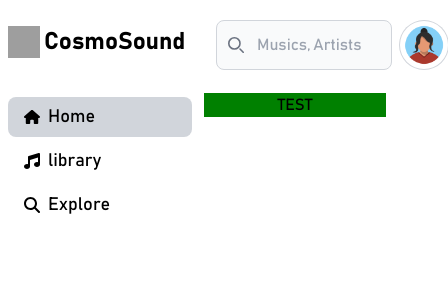
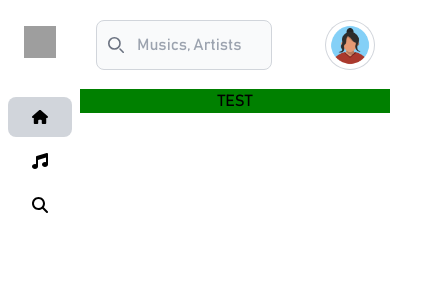
Before and after one commit to enzo405/Cosmosound, a React (Vite) app: page / in a window 390 px wide. Shown: the top 300 px of the page, 448 px wide, since content can reach past the window. Built offline with nearby package versions, Linux system fonts and the light colour scheme; grey boxes are pictures that could not be loaded.

Commit message:
Added responsive v1 (pas encore finis)

```diff
--- a/src/assets/css/app.css
+++ b/src/assets/css/app.css
@@ -66,13 +66,3 @@ h6 {
 #__next {
   isolation: isolate;
 }
-
-
-.sidebar {
-  width: 200px;
-  min-width: 200px;
-}
-
-.main {
-  width: calc(100% - 200px);
-}
--- a/src/components/Template/Header/HeaderAvatarOptions.tsx
+++ b/src/components/Template/Header/HeaderAvatarOptions.tsx
@@ -12,7 +12,7 @@ function HeaderAvatarOptions({
   children,
   onClick = () => {},
 }: Readonly<HeaderAvatarOptionsProps>): ReactElement {
-  let classNames = "flex flex-row gap-1 justify-start m-1 p-2 rounded-sm";
+  let classNames = "flex flex-row gap-1 justify-start m-1 p-2 rounded-lg";
   if (isClickable) {
     classNames += " cursor-pointer hover:bg-slate-400 group";
   }
--- a/src/components/Template/Root.tsx
+++ b/src/components/Template/Root.tsx
@@ -5,11 +5,11 @@ import Sidebar from "./Sidebar/Sidebar";
 
 function Root(): ReactElement {
   return (
-    <div className="font-bs flex flex-row w-screen h-screen">
+    <div className="font-bs flex flex-row h-screen">
       <Sidebar />
-      <div className="flex flex-col main">
+      <div className="flex flex-col flex-grow">
         <Header />
-        <div className="h-full p-1">
+        <div className="h-full">
           <Outlet />
         </div>
       </div>
--- a/src/components/Template/Sidebar/Sidebar.tsx
+++ b/src/components/Template/Sidebar/Sidebar.tsx
@@ -4,7 +4,7 @@ import SidebarContent from "./SidebarContent";
 
 function Sidebar(): ReactElement {
   return (
-    <div className="flex flex-col sidebar">
+    <div className="flex flex-col min-w-20 xsm:min-w-48">
       <TopSidebar />
       <SidebarContent />
     </div>
--- a/src/components/Template/Sidebar/SidebarContent.tsx
+++ b/src/components/Template/Sidebar/SidebarContent.tsx
@@ -10,7 +10,7 @@ function SidebarContent(): ReactElement {
   };
 
   return (
-    <div className="h-full mt-3 flex flex-col gap-1">
+    <div className="flex flex-col items-center gap-1 h-full mt-3 px-2 xsm:items-start">
       {Object.entries(routesSidebar).flatMap((objRoute, i) => {
         const Icon = objRoute[1].icon;
         const IconActiv = objRoute[1].iconActiv;
@@ -25,9 +25,14 @@ function SidebarContent(): ReactElement {
           <div
             key={i}
             onClick={() => navigate(objRoute[1].path)}
-            className={classes + " flex flex-row px-4 mx-2 cursor-pointer py-1 rounded-lg"}>
+            className={
+              classes +
+              " w-full flex flex-row px-2 cursor-pointer py-1 rounded-lg justify-center xsm:justify-normal"
+            }>
             {active ? <IconActiv className="h-8 flex" /> : <Icon className="h-8 flex" />}
-            <a className="ml-2 h-8 flex items-center text-lg">{objRoute[1].displayText}</a>
+            <a className="ml-2 h-8 items-center text-lg hidden xsm:flex">
+              {objRoute[1].displayText}
+            </a>
           </div>
         );
       })}
--- a/src/components/Template/Sidebar/TopSidebar.tsx
+++ b/src/components/Template/Sidebar/TopSidebar.tsx
@@ -7,9 +7,9 @@ function TopSidebar(): ReactElement {
   return (
     <a
       onClick={() => navigate("/")}
-      className="cursor-pointer h-24 w-full flex flex-row justify-stretch items-center mx-1">
+      className="cursor-pointer h-24 w-full flex flex-row justify-center items-center xsm:mx-1">
       <img className="m-1 w-8 h-8" src="./src/assets/img/cosmosound.svg" alt="CosmoSound" />
-      <span className="font-extrabold text-2xl">CosmoSound</span>
+      <span className="font-extrabold text-2xl hidden xsm:block">CosmoSound</span>
     </a>
   );
 }
--- a/src/config/app-config.ts
+++ b/src/config/app-config.ts
@@ -38,7 +38,7 @@ const routesConfig: RoutesConfig = {
 
 const routesSidebar: RoutesSidebar = {
   home: { path: "/", displayText: "Home", icon: FaHouse, iconActiv: FaHouse },
-  library: { path: "/library", displayText: "library", icon: FaMusic, iconActiv: FaMusic },
+  library: { path: "/library", displayText: "Library", icon: FaMusic, iconActiv: FaMusic },
   explore: {
     path: "/explore",
     displayText: "Explore",
--- a/tailwind.config.js
+++ b/tailwind.config.js
@@ -2,6 +2,9 @@ export default {
   darkMode: ["selector", '[data-mode="dark"]'],
   content: ["./src/**/*.{js,jsx,ts,tsx}", "./public/index.html"],
   theme: {
+    screens: {
+      xsm: "460px",
+    },
     extend: {
       fontFamily: {
         bs: ["BahnSchrift", "sans-serif"],
```
